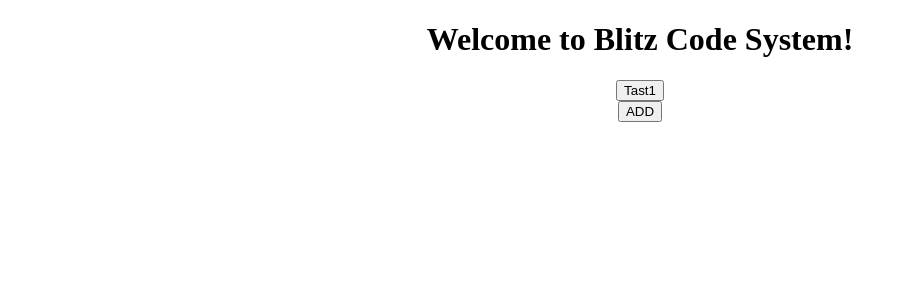
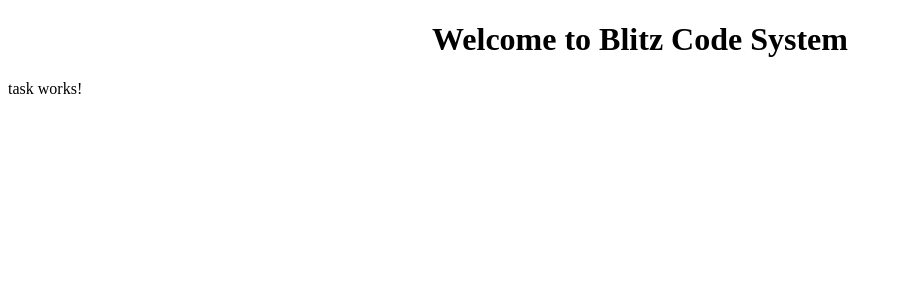
Before and after one commit to sammisharma81096/BlitzCode, an Angular app in the folder Demo/: page /task in a window 1280 px wide. Shown: the top 300 px of the page, without its empty margins (0-905 px from the left). Built offline with nearby package versions, Linux system fonts and the light colour scheme.

Commit message:
Task component added and Router configured

```diff
--- a/Demo/src/app/app.component.html
+++ b/Demo/src/app/app.component.html
@@ -1,14 +1,8 @@
 <!--The content below is only a placeholder and can be replaced.-->
 <div style="text-align:center">
   <h1>
-    Welcome to {{ title }}!
+    Welcome to {{ title }}
   </h1>
 </div>
-<div align="center">
-  <div>
-    <input type="button" id="" value="Tast1">
-  </div>
-  <div>
-    <input type="button" id="add" value="ADD">
-  </div>
-</div>
+
+<router-outlet></router-outlet>
--- a/Demo/src/app/app.component.ts
+++ b/Demo/src/app/app.component.ts
@@ -1,4 +1,5 @@
 import { Component } from '@angular/core';
+import { Router } from '@angular/router';
 
 @Component({
   selector: 'app-root',
@@ -7,4 +8,8 @@ import { Component } from '@angular/core';
 })
 export class AppComponent {
   title = 'Blitz Code System';
+
+  constructor(private router: Router){
+
+  }
 }
--- a/Demo/src/app/app.module.ts
+++ b/Demo/src/app/app.module.ts
@@ -2,13 +2,25 @@ import { BrowserModule } from '@angular/platform-browser';
 import { NgModule } from '@angular/core';
 
 import { AppComponent } from './app.component';
+import { TaskComponent } from './task/task.component';
+import { RouterModule, Routes } from '@angular/router';
+
+const appRoutes: Routes = [
+  { path: 'task', component: TaskComponent },
+  { path: '', redirectTo: '/task', pathMatch: 'full' }
+];
 
 @NgModule({
   declarations: [
-    AppComponent
+    AppComponent,
+    TaskComponent
   ],
   imports: [
-    BrowserModule
+    BrowserModule,
+    RouterModule.forRoot(
+      appRoutes,
+      { enableTracing: true }
+    )
   ],
   providers: [],
   bootstrap: [AppComponent]
--- /dev/null
+++ b/Demo/src/app/task/task.component.html
@@ -0,0 +1,3 @@
+<p>
+  task works!
+</p>
--- /dev/null
+++ b/Demo/src/app/task/task.component.ts
@@ -0,0 +1,15 @@
+import { Component, OnInit } from '@angular/core';
+
+@Component({
+  selector: 'app-task',
+  templateUrl: './task.component.html',
+  styleUrls: ['./task.component.css']
+})
+export class TaskComponent implements OnInit {
+
+  constructor() { }
+
+  ngOnInit() {
+  }
+
+}
```
Also changed, not shown: Demo/src/app/task/task.component.css (added), 1 other file (tests, documents, lock files or other folders).
